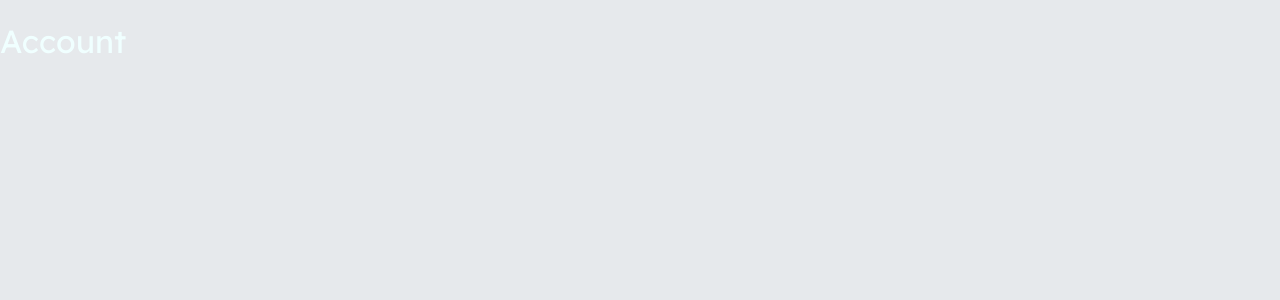
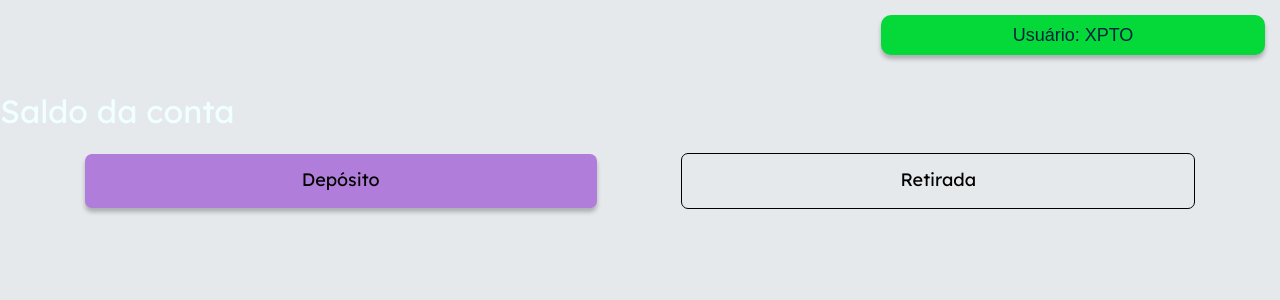
Before and after one commit to Thiaracosta/easy-inv, a React (Create React App) app: page /account in a window 1280 px wide. Shown: the top 300 px of the page. Built offline with nearby package versions, Linux system fonts and the light colour scheme.

Commit message:
feat, style: criação do input de deposito e retirada e estilizaçã desses componentes

```diff
--- a/src/pages/Account.js
+++ b/src/pages/Account.js
@@ -1,10 +1,64 @@
-import React from 'react';
+import React, { useEffect, useState } from 'react';
+import Header from '../components/Header';
+import './account.css'
 
 function Account() {
+  const [transaction, setTransaction] = useState("");
+  // const [isEmphasis, setIsEmphasisn] = useState();
+  const [isVisibleDeposit, setIsVisibleDeposit] = useState("btn-visible-account");
+  const [isVisibleWithdrawal, setIsVisibleWithdrawal] = useState("btn-invisible-account")
+  useEffect(() => {
+    if (transaction === 'deposit') {
+      setIsVisibleDeposit("btn-visible-account");
+      setIsVisibleWithdrawal("btn-invisible-account");
+    }
+    if (transaction === 'withdrawal') {
+      setIsVisibleWithdrawal("btn-visible-account");
+      setIsVisibleDeposit("btn-invisible-account");
+    }
+  }, [transaction]);
+
+
+  const handleTransaction = (e) => {
+    const transaction = e.target.value;
+    if (transaction === 'deposit') {
+      setTransaction('deposit');
+    }
+    if (transaction === 'withdrawal') {
+      setTransaction('withdrawal');
+    }
+  }
 
   return (
-    <div>
-      <h1>Account</h1>
+    <div className='contanier-account'>
+      <Header/>
+      <div>
+        <h1>Saldo da conta</h1>
+      </div>
+      <form className='form-account'>
+        <label htmlFor="deposit" className={`label-account ${isVisibleDeposit}` }>
+          <input
+            id="deposit"
+            name="transaction"
+            type="radio"
+            value="deposit"
+            onChange={ handleTransaction }
+            className="radio-transaction"
+          />
+          Depósito
+        </label>
+        <label htmlFor="withdrawal" className={`label-account ${isVisibleWithdrawal}`}>
+          <input
+            id="withdrawal"
+            name="transaction"
+            type="radio"
+            value="withdrawal"
+            onChange={ handleTransaction }
+            className="radio-transaction"
+          />
+        Retirada
+        </label>
+      </form>
     </div>
   );
 }
--- /dev/null
+++ b/src/pages/account.css
@@ -0,0 +1,29 @@
+.contanier-account {
+    height: 100vh;
+}
+
+.form-account{
+  display: flex;
+  justify-content: space-evenly;
+  align-items: center;
+}
+
+.label-account {
+  border: 1px solid;
+  width: 40%;
+  height: 40px;
+  padding-top: 14px;
+  text-align: center;
+  border-radius: 7px;
+  font-size: large;
+}
+
+.radio-transaction {
+  display: none;
+}
+
+.btn-visible-account{
+  background-color: #b17ddb;
+  border: #b17ddb;
+  box-shadow: 0px 4px 4px rgba(0, 0, 0, 0.25);
+}
```
